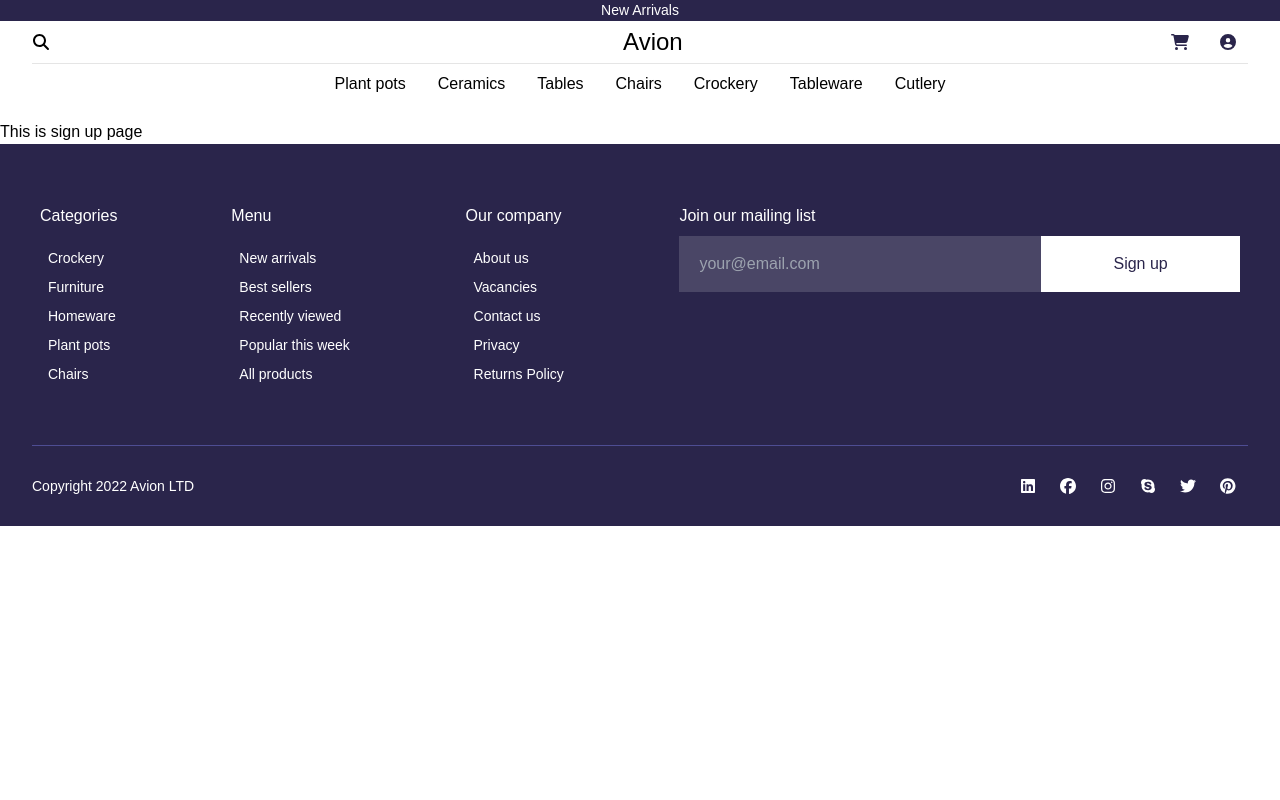
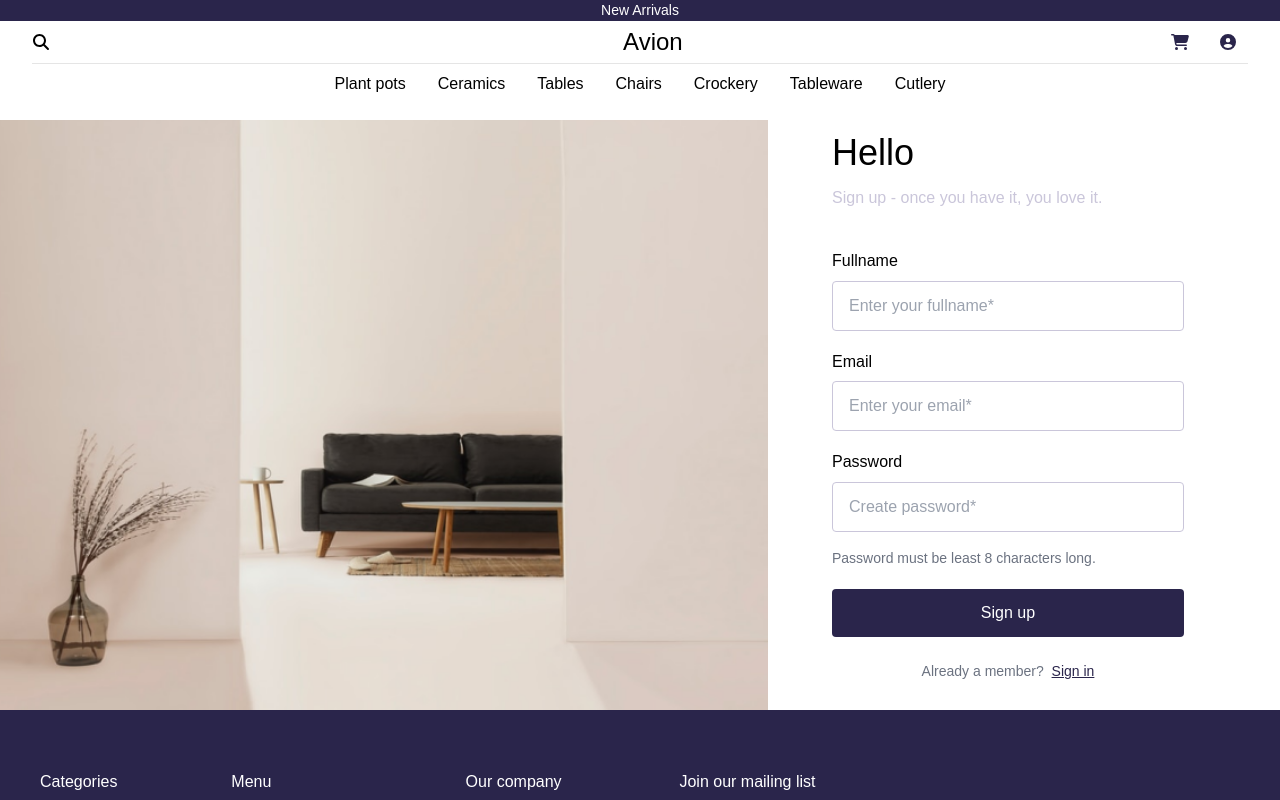
Before and after one commit to vuhuy172dh/ecommerce-website, a React (Create React App) app: page /signup in a window 1280 px wide. Shown: the top 800 px of the page. Built offline with nearby package versions, Linux system fonts and the light colour scheme; no server answers; a web font is replaced by a local one.

Commit message:
#18 sign-up ui

```diff
--- a/src/pages/signIn.jsx
+++ b/src/pages/signIn.jsx
@@ -96,7 +96,7 @@ function SignIn() {
         <p className="text-h6 mt-6 text-center text-gray-500 font-normal">
           Don't have an account? &nbsp;
           <a href="/signup" className="text-dark_primary">
-            Sign up
+            <u>Sign up</u>
           </a>
         </p>
       </section>
--- a/src/pages/signUp.jsx
+++ b/src/pages/signUp.jsx
@@ -1,5 +1,79 @@
+import Button from '../components/button'
+
+// Sample img
+import WhiteRoomImg from '../assets/images/features3.png'
+
 function SignUp() {
-  return <div>This is sign up page</div>
+  return (
+    <div className="flex justify-center tablet:justify-start laptop:justify-start mt-4 mx-6 gap-8 laptop:gap-16 tablet:mx-0 laptop:mx-0">
+      <section className="hidden tablet:block table:basis-3/5 laptop:basis-3/5">
+        <img
+          className="w-full h-full object-cover"
+          src={WhiteRoomImg}
+          alt="Ảnh nội thất"
+        />
+      </section>
+      <section className="max-w-sm mb-7 flex-1 tablet:pr-8 table:basis-2/5 laptop:basis-2/5">
+        {/* Greeting go here */}
+        <h1 className="text-h1 my-2 ">Hello</h1>
+        <p className="text-body-md text-border_dark">
+          Sign up - once you have it, you love it.
+        </p>
+
+        {/* Form Sign In */}
+        <form className="mt-10">
+          {/* Fullname */}
+          <label className="block">
+            <h5 className="font-medium text-h5">Fullname</h5>
+            <input
+              className="block w-full mt-2 px-4 py-3 rounded border border-solid border-border_dark"
+              type="text"
+              placeholder="Enter your fullname*"
+            />
+          </label>
+
+          {/* Email */}
+          <label className="mt-5 block">
+            <h5 className="font-medium text-h5">Email</h5>
+            <input
+              className="block w-full mt-2 px-4 py-3 rounded border border-solid border-border_dark"
+              type="text"
+              placeholder="Enter your email*"
+            />
+          </label>
+
+          {/* Password */}
+          <label className="mt-5 block">
+            <h5 className="font-medium text-h5">Password</h5>
+            <input
+              className="block w-full mt-2 px-4 py-3 rounded border border-solid border-border_dark"
+              type="password"
+              placeholder="Create password*"
+            />
+          </label>
+
+          {/* Another */}
+          <p className="text-h6 mt-4 text-gray-500 font-normal">
+            Password must be least 8 characters long.
+          </p>
+
+          <div className="mt-5 flex rounded overflow-hidden">
+            <Button Color="primary" Size="small">
+              Sign up
+            </Button>
+          </div>
+        </form>
+
+        {/* Direct sign in page */}
+        <p className="text-h6 mt-6 text-center text-gray-500 font-normal">
+          Already a member? &nbsp;
+          <a href="/signin" className="text-dark_primary">
+            <u>Sign in</u>
+          </a>
+        </p>
+      </section>
+    </div>
+  )
 }
 
 export default SignUp
```
